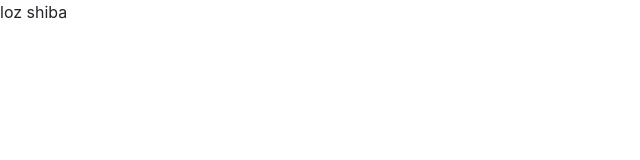
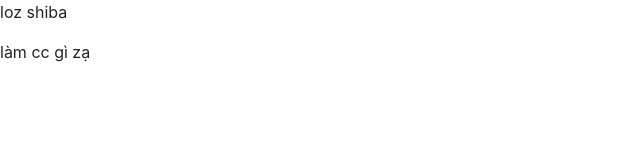
Before and after one commit to luhau389/daiduong1, a plain HTML site: page zzzindex.html in a window 1280 px wide. Shown: the whole page, without its empty margins (0-640 px from the left). Drawn offline with nearby package versions, Linux system fonts and the light colour scheme.

Commit message:
updateeee

```diff
--- a/zzzindex.html
+++ b/zzzindex.html
@@ -19,6 +19,7 @@
     <script src="https://cdnjs.cloudflare.com/ajax/libs/popper.js/1.14.3/umd/popper.min.js" integrity="sha384-ZMP7rVo3mIykV+2+9J3UJ46jBk0WLaUAdn689aCwoqbBJiSnjAK/l8WvCWPIPm49" crossorigin="anonymous"></script>
     <script src="https://stackpath.bootstrapcdn.com/bootstrap/4.1.2/js/bootstrap.min.js" integrity="sha384-o+RDsa0aLu++PJvFqy8fFScvbHFLtbvScb8AjopnFD+iEQ7wo/CG0xlczd+2O/em" crossorigin="anonymous"></script>
     <p>loz shiba</p>
+    <p>làm cc gì zạ</p>
 </body>
 
 </html>
```
